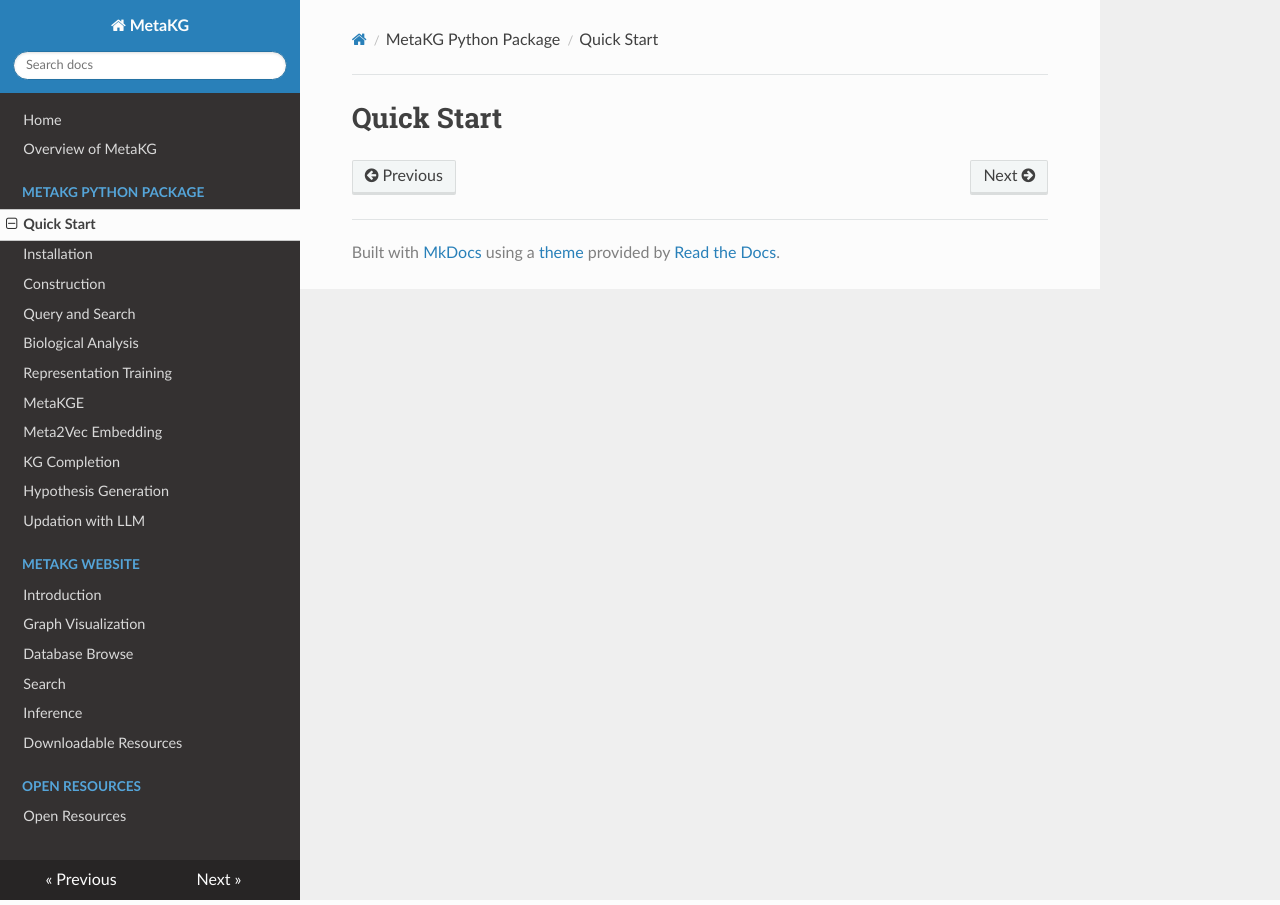
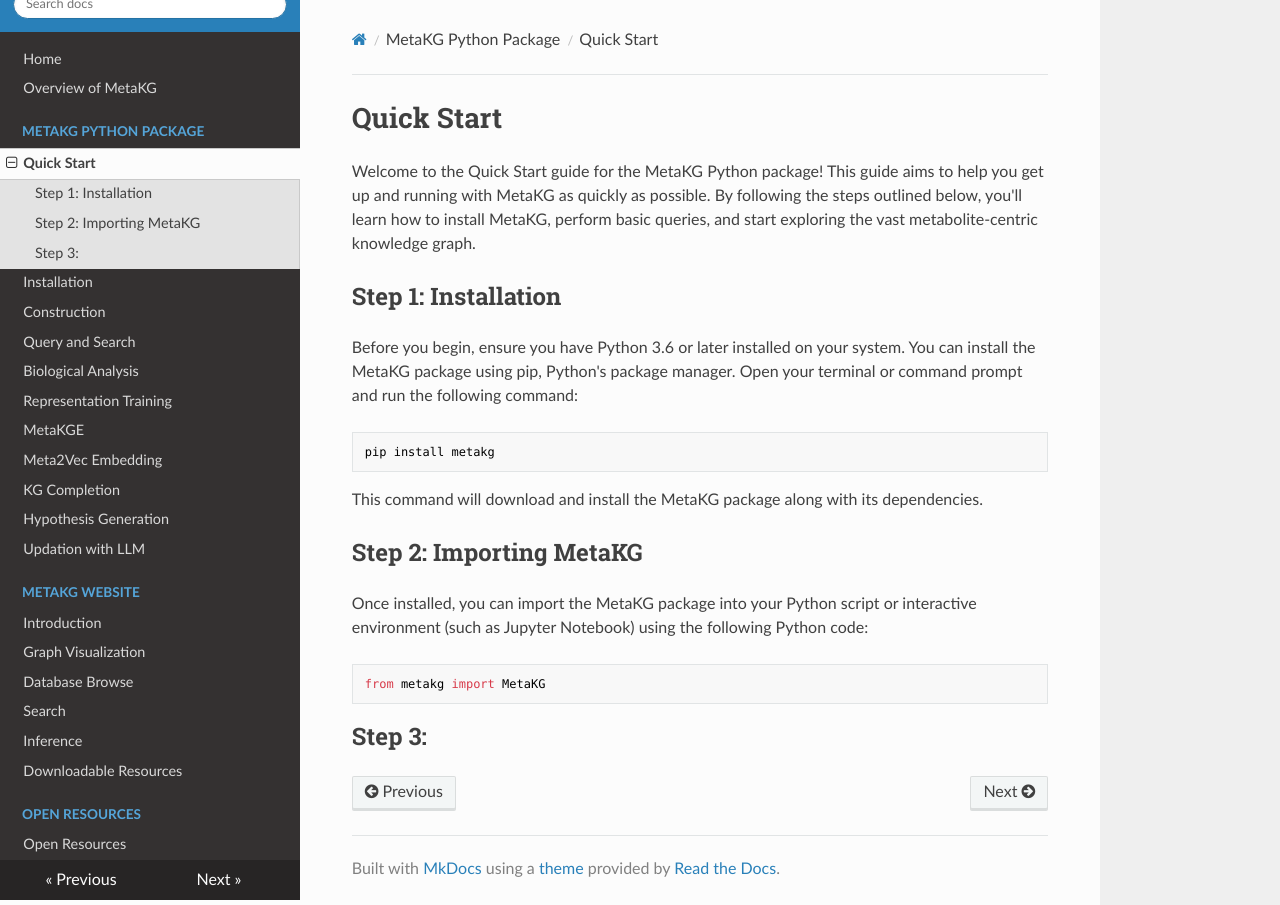
Before and after one commit to YuxingLu613/MetaKG-Tutorial, an MkDocs documentation site: the page built from docs/MetaKG Python Package/Quick Start.md, in a window 1280 px wide. Built offline with MkDocs 1.6.1, drawn with Linux system fonts in a browser that asks for light colours; nearby versions of some CDN libraries.

Commit message:
update 0219

````diff
--- a/docs/MetaKG Python Package/Quick Start.md
+++ b/docs/MetaKG Python Package/Quick Start.md
@@ -1 +1,28 @@
 # Quick Start
+
+Welcome to the Quick Start guide for the MetaKG Python package! This guide aims to help you get up and running with MetaKG as quickly as possible. By following the steps outlined below, you'll learn how to install MetaKG, perform basic queries, and start exploring the vast metabolite-centric knowledge graph.
+
+
+
+## Step 1: Installation
+Before you begin, ensure you have Python 3.6 or later installed on your system. You can install the MetaKG package using pip, Python's package manager. Open your terminal or command prompt and run the following command:
+
+```python
+pip install metakg
+```
+
+This command will download and install the MetaKG package along with its dependencies.
+
+
+
+## Step 2: Importing MetaKG
+
+Once installed, you can import the MetaKG package into your Python script or interactive environment (such as Jupyter Notebook) using the following Python code:
+
+```python
+from metakg import MetaKG
+```
+
+
+
+## Step 3:
````
Also changed, not shown: site/MetaKG Python Package/Quick Start/index.html, site/index.html, site/search/search_index.json, 1 other file.
